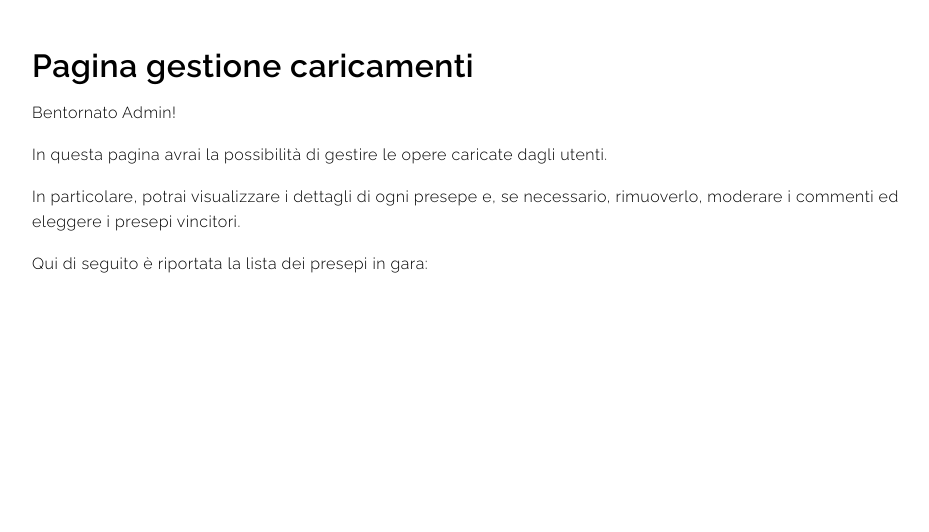
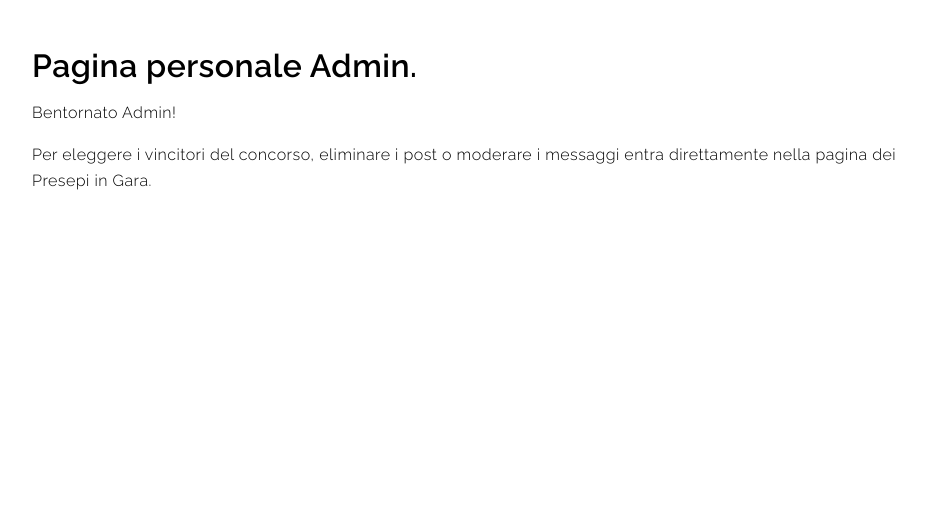
Before and after one commit to AndreaBreggion/Progetto_TecWeb, a PHP site: page /php/admin.php in a window 1280 px wide. Shown: the part 192-724 px from the top of the page, without its empty margins (160-1089 px from the left). Run offline with PHP 8.4, Linux system fonts and the light colour scheme; the visitor is signed in with stand-in values (Sample User, id 1); data that the repository does not hold is empty.

Commit message:
Rimossa lista pagina admin

```diff
--- a/php/admin.php
+++ b/php/admin.php
@@ -24,9 +24,5 @@
         $page = str_replace('<placeholderContent></placeholderContent>', file_get_contents(__DIR__.'/content/admin.html'), $page);
 
     }
-    $connection = connect();
-    $replacement = createPresepeList($connection);
-    $page = str_replace('<placeholderList></placeholderList>', $replacement, $page);
-
     echo($page);
 ?>
--- a/php/content/admin.html
+++ b/php/content/admin.html
@@ -1,19 +1,10 @@
 <div>
-    <h1>Pagina gestione caricamenti</h1>
+    <h1>Pagina personale Admin.</h1>
     <div>
         <p>Bentornato Admin!</p>
         <p>
-            In questa pagina avrai la possibilità di gestire le opere caricate dagli utenti.
-        </p>
-        <p>
-            In particolare, potrai visualizzare i dettagli di ogni presepe e, se necessario, rimuoverlo,
-            moderare i commenti ed eleggere i presepi vincitori.
+            Per eleggere i vincitori del concorso, eliminare i post o moderare i messaggi entra
+            direttamente nella pagina dei Presepi in Gara.
         </p>
     </div>
-
-    <p>Qui di seguito è riportata la lista dei presepi in gara:</p>
-    <div class="listaInCorsoAdmin">
-        <placeholderList></placeholderList>
-    </div>
-
 </div>
```
